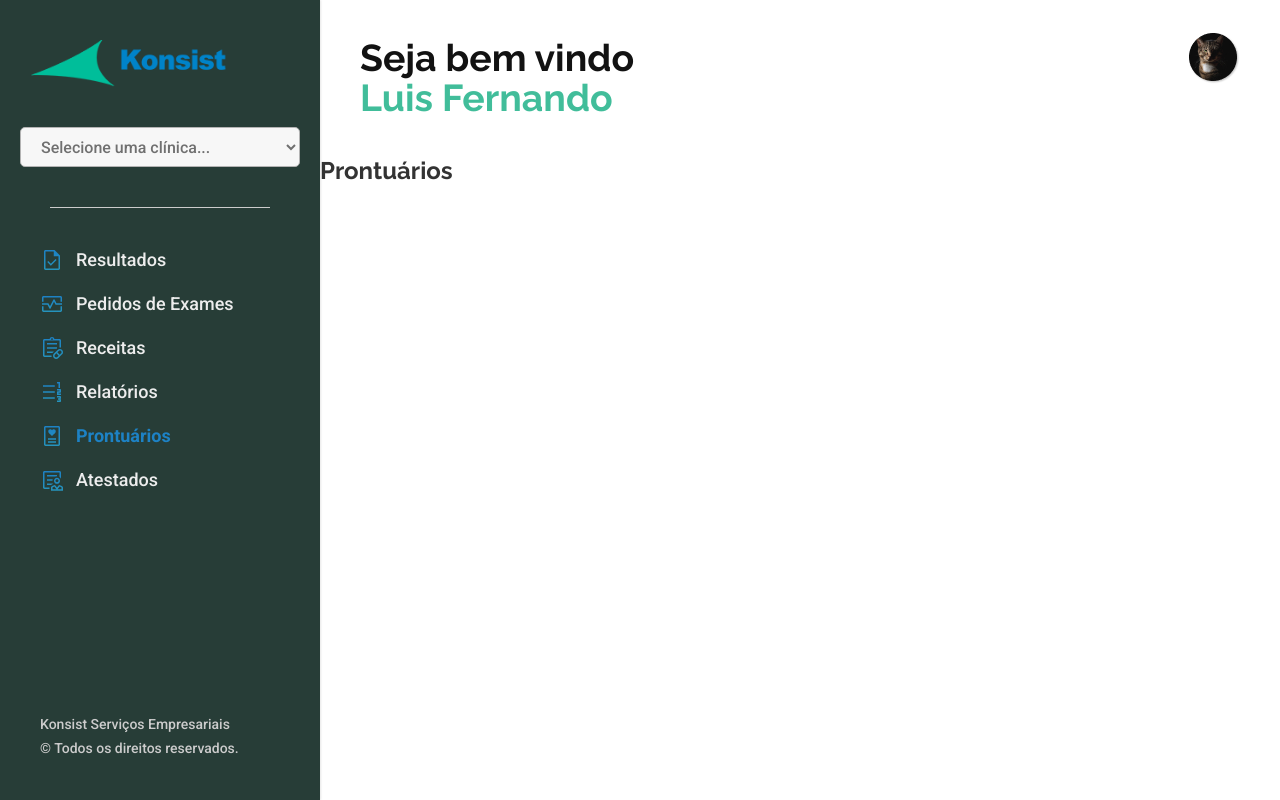
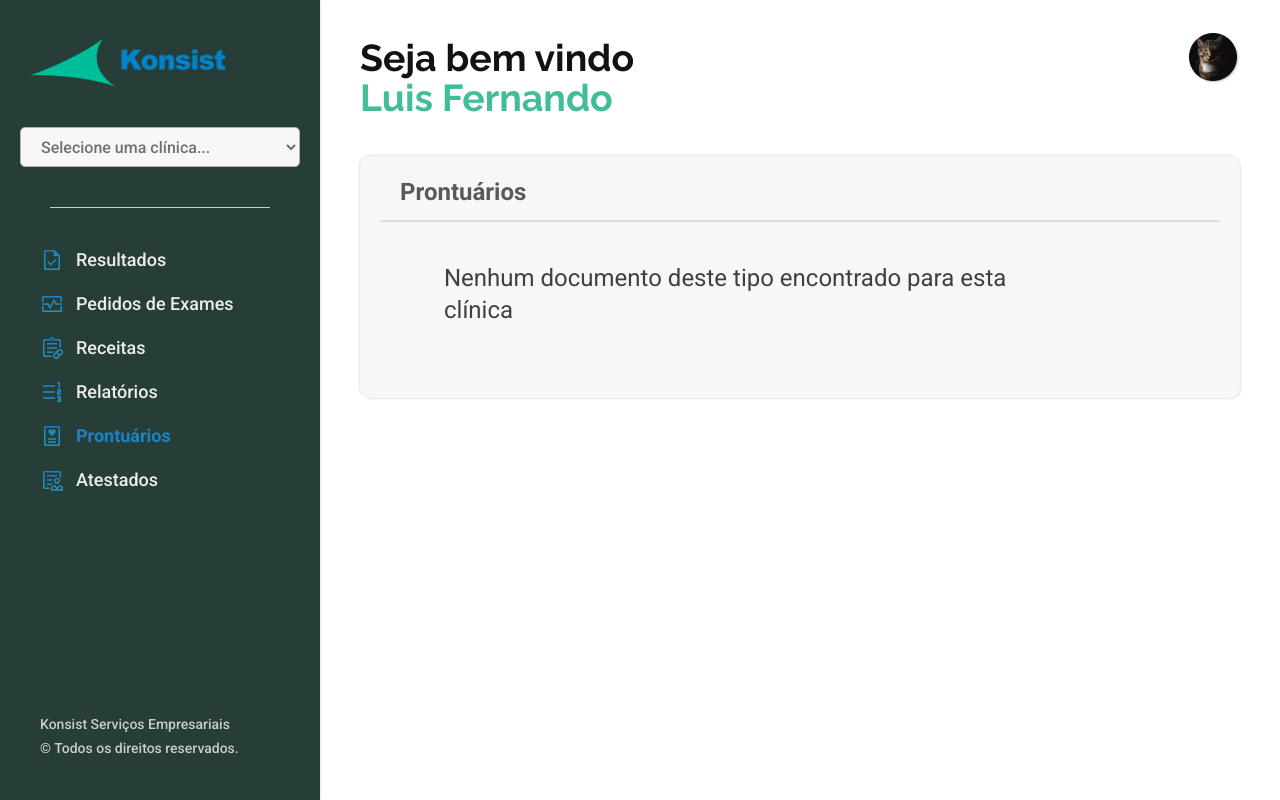
Before and after one commit to LuisFMQC/konsist-laudos, a React (Create React App) app: page /home/prontuarios in a window 1280 px wide. Built offline with nearby package versions, Linux system fonts and the light colour scheme; the HTML template or start-up script is replaced by a standard one.

Commit message:
exibição finalizada

```diff
--- a/src/Components/Content/Card.module.css
+++ b/src/Components/Content/Card.module.css
@@ -0,0 +1,45 @@
+.containerCard {
+  display: flex;
+  flex-direction: column;
+  padding: 20px 20px;
+  background: #ededed;
+  max-width: 180px;
+  box-shadow: 1px 1px 2px 0px rgba(0, 0, 0, 0.1);
+  border-radius: 5px;
+  cursor: pointer;
+  transition: 0.3s;
+}
+
+.containerCard:hover {
+  transform: translateY(-5px);
+  transition: 0.3s;
+  background: #dedede;
+}
+
+.logoCard {
+  display: flex;
+  justify-self: center;
+  flex-direction: column;
+  align-items: center;
+  margin-bottom: 8px;
+}
+
+.logoCard p {
+  margin-top: 4px;
+  margin-bottom: -2px;
+  color: #707070;
+  font-family: Roboto;
+  font-size: 12px;
+  font-style: normal;
+  font-weight: 700;
+  line-height: 18px;
+}
+
+.infosCard {
+  color: #707070;
+  font-family: Roboto;
+  font-size: 14px;
+  font-style: normal;
+  font-weight: 500;
+  line-height: 20px;
+}
--- /dev/null
+++ b/src/Components/Content/Central.module.css
@@ -0,0 +1,19 @@
+.containerCards {
+  display: flex;
+  margin: 40px;
+  margin-top: 0;
+  background: #f7f7f7;
+  padding: 20px;
+  border-radius: 10px;
+  box-shadow: -1px -1px 2px 0px rgba(0, 0, 0, 0.1),
+    1px 1px 2px 0px rgba(0, 0, 0, 0.1);
+  transition: 0.5s;
+}
+
+@media screen and (max-width: 600px) {
+  .containerCards {
+    transform: translateX(-320px);
+    transition: 0.5s;
+    margin: 40px 20px;
+  }
+}
--- a/src/Components/Content/Central.tsx
+++ b/src/Components/Content/Central.tsx
@@ -1,6 +1,7 @@
 import React from "react";
 import { useLocation } from "react-router-dom";
 import ContainerCards from "./ContainerCards";
+import styles from "./Central.module.css";
 
 interface CentralProps {
   tipo: string;
@@ -9,9 +10,9 @@ interface CentralProps {
 
 const Central = ({ tipo, titulo }: CentralProps) => {
   return (
-    <>
+    <section className={styles.containerCards}>
       <ContainerCards tipo={tipo} titulo={titulo} />
-    </>
+    </section>
   );
 };
 
--- a/src/Components/Content/ContainerCards.module.css
+++ b/src/Components/Content/ContainerCards.module.css
@@ -0,0 +1,42 @@
+.containerResultados {
+  display: flex;
+  flex-direction: column;
+  width: 100%;
+}
+
+.containerResultados span {
+  height: 2px;
+  background: #dedede;
+  border-radius: 5px;
+  width: 100%;
+}
+
+.containerResultados h1 {
+  color: #595959;
+  font-family: Roboto;
+  font-size: 24px;
+  font-style: normal;
+  font-weight: 600;
+  line-height: 32px;
+  margin-bottom: 12px;
+  margin-left: 20px;
+}
+
+.containerCards {
+  display: grid;
+  grid-template-columns: repeat(auto-fill, minmax(180px, 180px));
+  grid-column-gap: 40px;
+  grid-row-gap: 20px;
+  margin: 40px 44px;
+}
+
+.containerCards .frase {
+  color: #404040;
+  font-family: Roboto;
+  font-size: 24px;
+  font-style: normal;
+  font-weight: 400;
+  line-height: 32px;
+  width: fit-content;
+  grid-column: 1/-1;
+}
--- a/src/Components/Content/ContainerCards.tsx
+++ b/src/Components/Content/ContainerCards.tsx
@@ -47,7 +47,8 @@ const ContainerCards = ({ tipo, titulo }: ContainerCardsProps) => {
       <h1>{titulo}</h1>
       <span></span>
       <div className={styles.containerCards}>
-        {resultados.map((resultado, index) => (
+        {resultados.length > 0 ? (
+          resultados.map((resultado, index) => (
             <Card
               key={index}
               procedimento={resultado?.procedimento}
@@ -63,7 +64,12 @@ const ContainerCards = ({ tipo, titulo }: ContainerCardsProps) => {
               data={resultado?.data}
               medico={resultado?.medico}
             />
-        ))}
+          ))
+        ) : (
+          <h1 className={styles.frase}>
+            Nenhum documento deste tipo encontrado para esta clínica
+          </h1>
+        )}
       </div>
     </div>
   );
--- a/src/Components/Content/Data.js
+++ b/src/Components/Content/Data.js
@@ -4,6 +4,30 @@ const data = [
     data: "2023-07-26",
     medico: "Dr. Luis Fernando",
     procedimento: "Espirometria",
+    empresa: "Neuromaster",
+    aguardando: true,
+  },
+  {
+    tipo: "resultado",
+    data: "2023-07-26",
+    medico: "Dr. Luis Fernando",
+    procedimento: "Espirometria",
+    empresa: "Neuromaster",
+    aguardando: true,
+  },
+  {
+    tipo: "resultado",
+    data: "2023-07-24",
+    medico: "Dr. João Marcelo",
+    procedimento: "Holter",
+    empresa: "Neuromaster",
+    aguardando: false,
+  },
+  {
+    tipo: "resultado",
+    data: "2023-07-24",
+    medico: "Dr. João Marcelo",
+    procedimento: "Holter",
     empresa: "Neuromaster",
     aguardando: false,
   },
--- a/src/Components/Header.module.css
+++ b/src/Components/Header.module.css
@@ -2,6 +2,7 @@
   display: flex;
   /* position: relative; */
   width: calc(100vw - 320px);
+  height: fit-content;
   box-sizing: border-box;
   justify-content: space-between;
   transition: 0.5s;
@@ -27,7 +28,9 @@
 }
 
 .itensMenu {
+  /* display: none; */
   position: absolute;
+  pointer-events: none;
   top: 96px;
   /* width: 100%; */
   box-shadow: 1px 1px 2px rgba(0, 0, 0, 0.1);
@@ -41,6 +44,8 @@
 }
 
 .itensMenu.open {
+  /* display: flex; */
+  pointer-events: all;
   opacity: 1; /* Quando estiver aberto, a opacidade é 1 */
   transform: scaleY(1); /* Aumenta a altura do menu para torná-lo visível */
 }
--- a/src/Components/Login/Login.module.css
+++ b/src/Components/Login/Login.module.css
@@ -0,0 +1,3 @@
+.login {
+  background: #273d37;
+}
--- a/src/Components/Login/LoginForm.module.css
+++ b/src/Components/Login/LoginForm.module.css
@@ -1,7 +1,3 @@
-body {
-  background: #273d37;
-}
-
 .login {
   display: flex;
   justify-content: left;
```
Lines whose indentation alone changed are shown as unchanged.
